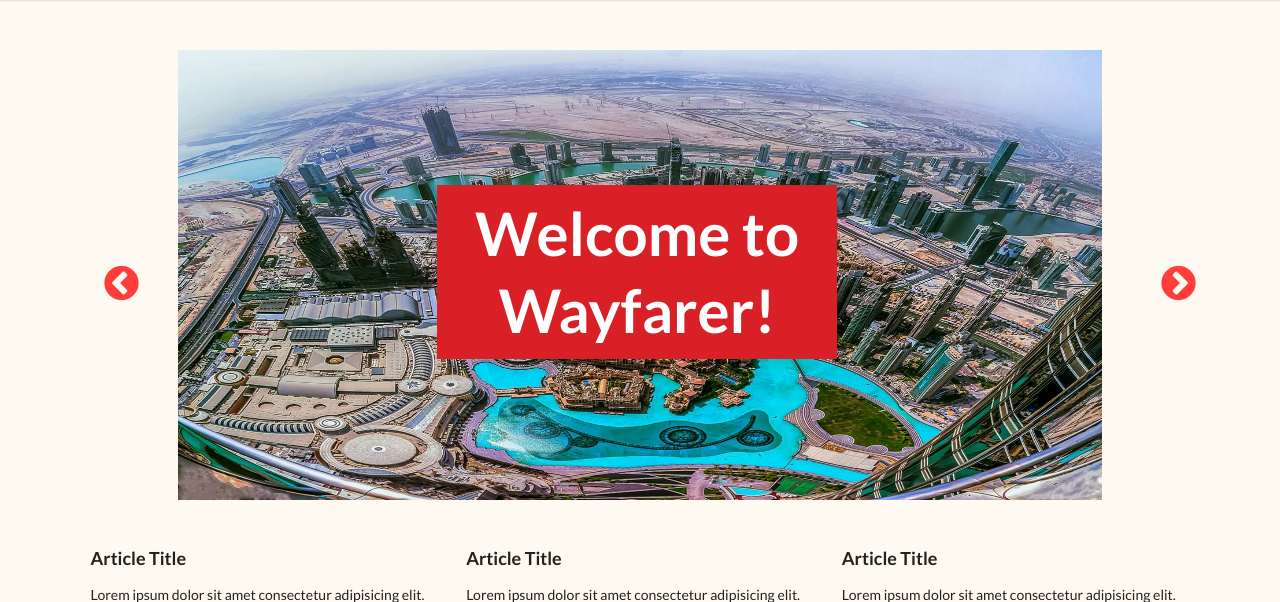
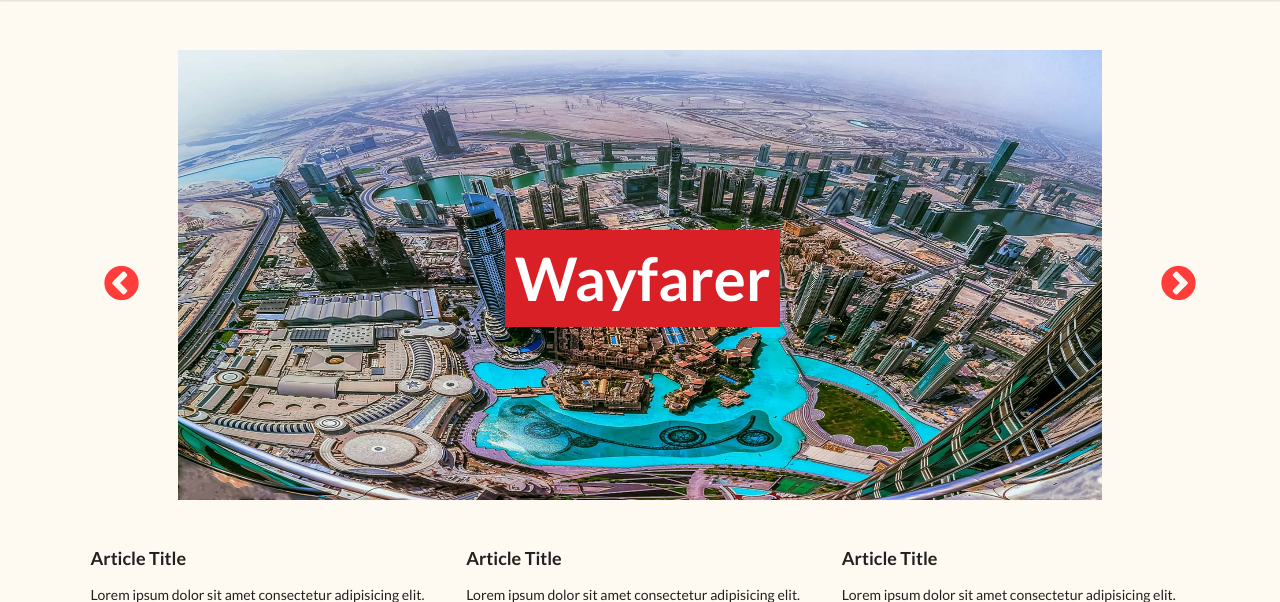
Before and after one commit to danlehner/wayfarer, a Django app: page / in a window 1280 px wide. Shown: the part 52-654 px from the top of the page. Run offline with Django 3.2, Linux system fonts and the light colour scheme; some libraries are stand-ins or nearby versions.

Commit message:
make adjustments to overlay header text

```diff
--- a/main_app/static/scripts/app.js
+++ b/main_app/static/scripts/app.js
@@ -17,7 +17,8 @@ $('#app_signup').on('click', function(){
 $('.carousel').slick({
     slidesToShow: 1,
     dots:false,
-    arrows: true
+    arrows: true,
+    autoplay: true
 });
 $('#app_post_delete').on('click', function(){
     console.log("click");
--- a/main_app/static/styles/main.css
+++ b/main_app/static/styles/main.css
@@ -133,8 +133,8 @@ span:link {
     position: absolute;
     max-width: 400px;
     text-align: center;
-    top: 30%;
-    left: 32%;
+    top: 40%;
+    left: 38%;
     color: white;
     font-size: 60px;
     background-color: var(--wayfarerRed);
--- a/main_app/templates/home.html
+++ b/main_app/templates/home.html
@@ -3,7 +3,7 @@
 {% block content %}
 
 <div class="carousel-section">
-        <h1 class="carousel-header">Welcome to Wayfarer!</h1>
+        <h1 class="carousel-header">Wayfarer</h1>
     <div class="carousel">
         <div><img src="static/assets/dubai.jpg" alt=""></div>
         <div><img src="static/assets/san-francisco.jpg" alt=""></div>
```
